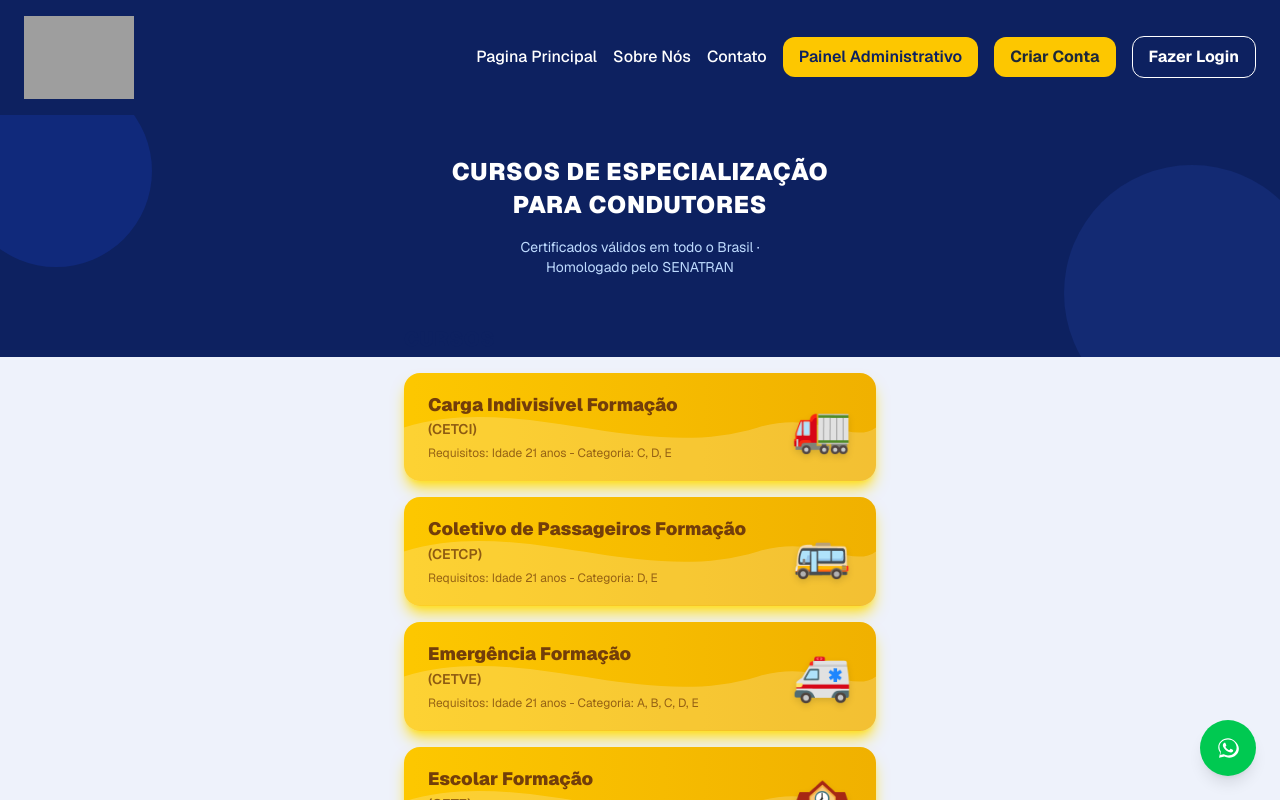
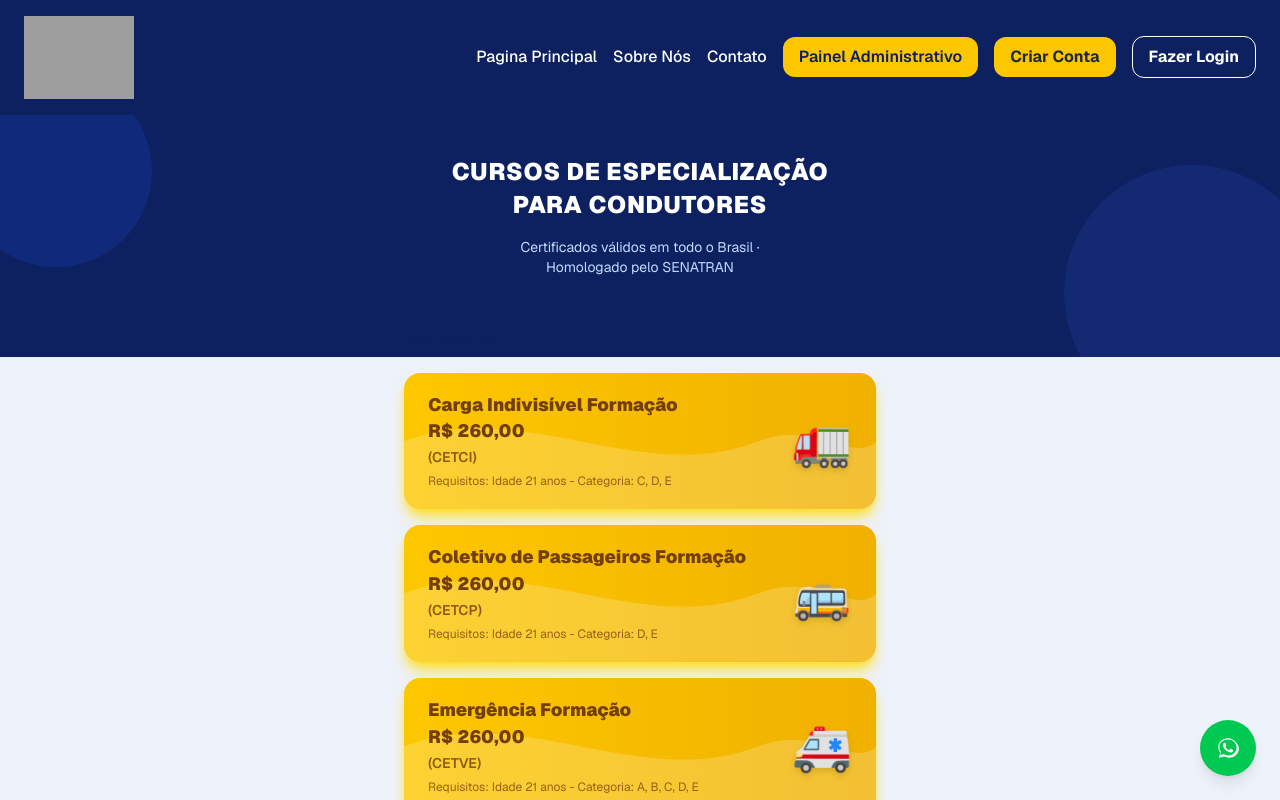
Before and after one commit to Routine-Soft/portalcnhfacil, a Next.js app: page / in a window 1280 px wide. Shown: the top 800 px of the page. Built offline with nearby package versions, Linux system fonts and the light colour scheme; grey boxes are pictures that could not be loaded.

Commit message:
mostrando preço do curso

```diff
--- a/app/page.tsx
+++ b/app/page.tsx
@@ -282,6 +282,7 @@ export default function CursosPage() {
             </div>
             <div className="relative z-10 flex-1">
               <p className={`font-black text-lg leading-snug ${course.textColor}`}>{course.titulo}</p>
+              <p className={`font-black text-lg ${course.textColor}`}>{course.preco}</p>
               {course.subtitulo && <p className={`text-sm font-semibold mt-0.5 opacity-80 ${course.textColor}`}>({course.subtitulo})</p>}
               {REQUISITOS_CURSOS[course.titulo] && (
                 <div className={`text-xs mt-1.5 opacity-75 ${course.textColor}`}>
```
